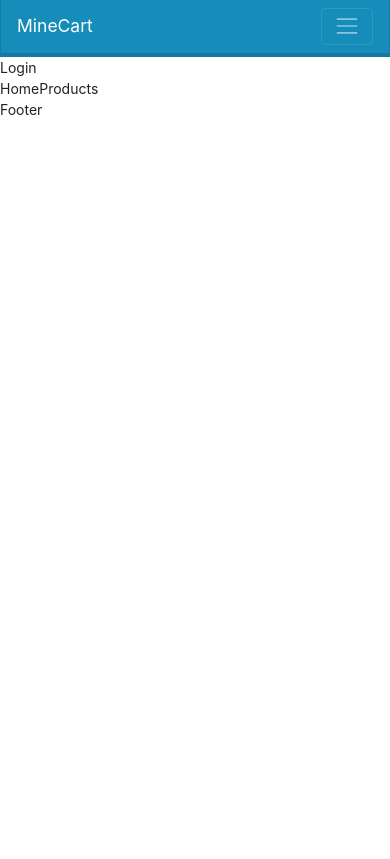
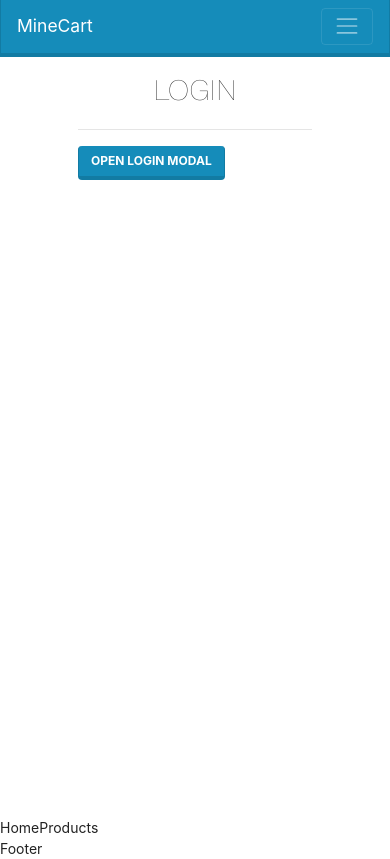
Before and after one commit to manojsatwase/minecart-project, a React (Vite) app in the folder frontend/: page / in a window 390 px wide. Built offline with nearby package versions, Linux system fonts and the light colour scheme.

Commit message:
add show password and hide password feature and add modal for login page

```diff
--- a/frontend/package.json
+++ b/frontend/package.json
@@ -10,6 +10,7 @@
     "preview": "vite preview"
   },
   "dependencies": {
+    "@mui/material": "^5.15.14",
     "@reduxjs/toolkit": "^2.2.1",
     "bootstrap-icons": "^1.11.3",
     "dotenv": "^16.4.5",
--- a/frontend/src/App.jsx
+++ b/frontend/src/App.jsx
@@ -47,7 +47,7 @@ const AppLayout = () => {
 
 const LazyLoadingComponent = ({ component: LazyComponent }) => {
   return (
-    <Suspense fallback={<Loading isLoading={false}/> } >
+    <Suspense fallback={<Loading isLoading={true}/> } >
       <LazyComponent />
     </Suspense>
   );
--- /dev/null
+++ b/frontend/src/components/MainScreen/MainScreen.css
@@ -0,0 +1,24 @@
+.main__heding{
+    min-height: 90vh;
+    display: flex;
+    padding: 10px 0;
+}
+
+.page{
+    width: 60%;
+    margin: 0 auto;
+}
+
+.heading{
+    font-size: 60px;
+    font-family: "Work Sans", sans-serif;
+    padding: 5px 10px;
+}
+
+@media only screen and (max-width:600px){
+    .heading{
+        font-size: 30px;
+        display: flex;
+        justify-content: center;
+    }
+}
--- /dev/null
+++ b/frontend/src/components/MainScreen/MainScreen.jsx
@@ -0,0 +1,25 @@
+import { Container, Row } from "react-bootstrap";
+import "./MainScreen.css";
+
+const MainScreen = ({title,children}) => {
+  return (
+    <div className="main__heding">
+       <Container>
+        <Row>
+            <div className="page">
+              {
+                title && (
+                  <>
+                    <h1 className="heading">{title}</h1>
+                    <hr/>
+                  </>
+                  )}
+            {children}
+            </div>
+        </Row>
+       </Container>
+    </div>
+  )
+}
+
+export default MainScreen;
--- /dev/null
+++ b/frontend/src/components/ShowPasswordFeature/ShowHidePassword.css
@@ -0,0 +1,23 @@
+.password{
+  position: relative;
+}
+.eye-icon{
+  position: absolute;
+  right: 1.5%;
+  margin: -1.5rem 1.2rem;
+  z-index: 1;
+  transition: all ease-in-out 0.3s;
+  cursor: pointer;
+  font-size: 1rem;
+}
+
+.paddingRight:before {
+  content: '';
+  display: block;
+}
+#addOpacity {
+  opacity: 0.5;
+}
+.paddingRight .ui.input > input {
+  padding-right: 2rem;
+}
--- /dev/null
+++ b/frontend/src/components/ShowPasswordFeature/ShowHidePassword.jsx
@@ -0,0 +1,36 @@
+import React, { useState } from 'react';
+import { FontAwesomeIcon } from '@fortawesome/react-fontawesome';
+import {  faEye, faEyeSlash } from '@fortawesome/free-solid-svg-icons';
+import classNames from 'classnames';
+
+import './ShowHidePassword.css';
+
+const ShowHidePassword = ({ inputComponent }) => {
+  const [showPassword, setShowPassword] = useState(false);
+
+  const onClickHandler = () => {
+    setShowPassword((value) => !value);
+  };
+
+  const propComponent = React.cloneElement(inputComponent, {
+    ...inputComponent.props,
+    type: showPassword ? 'text' : 'password',
+  });
+  return (
+    <>
+      {propComponent}
+      {inputComponent.props?.value?.length > 0 && (
+      <FontAwesomeIcon
+          icon={showPassword ? faEyeSlash : faEye}
+          id={classNames({
+            addOpacity: !showPassword,
+          })}
+          onClick={onClickHandler}
+          className="eye-icon"
+        />
+      )}
+    </>
+  );
+};
+
+export default ShowHidePassword;
--- a/frontend/src/pages/Login.jsx
+++ b/frontend/src/pages/Login.jsx
@@ -1,9 +1,97 @@
-import React from 'react'
+import React, { useState } from 'react';
+import { useDispatch } from 'react-redux';
+import { Button, Form, Modal } from 'react-bootstrap';
+import { Link, useNavigate } from 'react-router-dom';
+import ShowHidePassword from '../components/ShowPasswordFeature/ShowHidePassword';
+import Loading from '../components/Loading';
+import MainScreen from '../components/MainScreen/MainScreen';
 
 const Login = () => {
+  const [showModal, setShowModal] = useState(false);
+  const [email, setEmail] = useState('');
+  const [password, setPassword] = useState('');
+  const [error, setError] = useState('');
+
+  const dispatch = useDispatch();
+  const navigate = useNavigate();
+
+  const onChangeEmail = (e) => setEmail(e.target.value);
+  const onChangePassword = (e) => setPassword(e.target.value);
+
+  const handleShowModal = () => setShowModal(true);
+  const handleCloseModal = () => setShowModal(false);
+
+  const submitHandler = (e) => {
+    e.preventDefault();
+    // Your login logic goes here
+    // callLoginPostAPI(email, password);
+  };
+
+  // useEffect for any side effects like redirecting after successful login
+  // useEffect(() => {
+  //   if (userInfo) {
+  //     navigate('/');
+  //   }
+  // }, [userInfo, navigate, dispatch]);
+
+  if (false) return <Loading />;
+
   return (
-    <div>Login</div>
-  )
-}
+    <>
+      <MainScreen title="LOGIN">
+        <Button variant="primary" onClick={handleShowModal}>
+          Open Login Modal
+        </Button>
 
-export default Login
+        <Modal show={showModal} onHide={handleCloseModal}>
+          <Modal.Header>
+            <Modal.Title>Login</Modal.Title>
+            <Button onClick={handleCloseModal}>
+                <span>&times;</span>
+             </Button>
+          </Modal.Header>
+          <Modal.Body>
+            {error && <div className="text-danger">{error}</div>}
+            <Form onSubmit={submitHandler}>
+              <Form.Group controlId="formBasicEmail">
+                <Form.Label>Email address</Form.Label>
+                <Form.Control
+                  type="email"
+                  placeholder="Enter email"
+                  value={email}
+                  onChange={onChangeEmail}
+                />
+              </Form.Group>
+
+              <Form.Group controlId="formBasicPassword" className='my-3'>
+                <Form.Label>Password</Form.Label>
+                <ShowHidePassword
+                  title="Password"
+                  inputComponent={
+                    <Form.Control
+                      type="password"
+                      placeholder="Password"
+                      value={password}
+                      onChange={onChangePassword}
+                    />
+                  }
+                />
+              </Form.Group>
+              <Button variant="primary" className='mt-3' type="submit">
+                Submit
+              </Button>
+            </Form>
+          </Modal.Body>
+          <Modal.Footer>
+
+            <Link to="/register">
+              <Button variant="primary">Register</Button>
+            </Link>
+          </Modal.Footer>
+        </Modal>
+      </MainScreen>
+    </>
+  );
+};
+
+export default Login;
```
Also changed, not shown: frontend/src/utils/ShowHidePassword.jsx (added), 1 other file (tests, documents, lock files or other folders).
